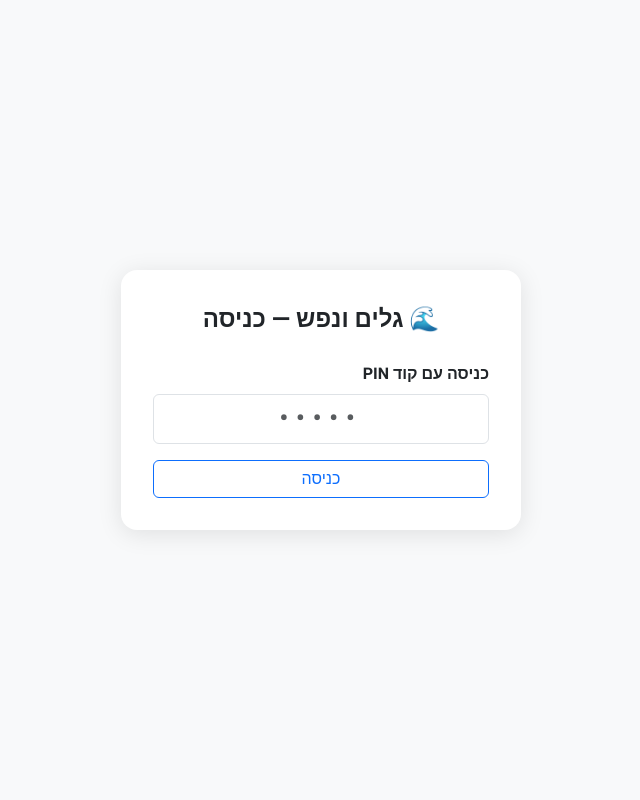
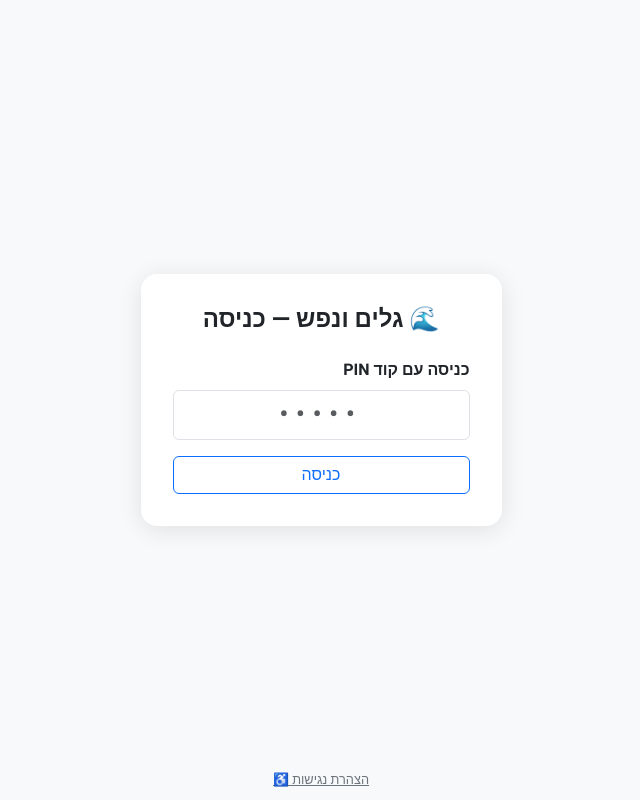
Before and after one commit to kobysheftel/watsu-voucher, a FastAPI app: page /auth/login in a window 1280 px wide. Shown: the whole page, without its empty margins (319-959 px from the left). Run offline with FastAPI, Linux system fonts and the light colour scheme.

Commit message:
Accessibility improvements to base + login (recovered from production)
Skip-link, semantic <main>, :focus-visible outline, aria-live regions,
<h1>, contrast fixes, removed user-scalable=no. Edits were made directly
on the production server and were not under version control.

Note: footer links to /nagishut but that route/page does not exist yet.

Co-Authored-By: Claude Opus 4.8 (1M context) <noreply@anthropic.com>

```diff
--- a/templates/login.html
+++ b/templates/login.html
@@ -2,7 +2,7 @@
 <html lang="he" dir="rtl">
 <head>
   <meta charset="UTF-8"/>
-  <meta name="viewport" content="width=device-width, initial-scale=1.0, user-scalable=no"/>
+  <meta name="viewport" content="width=device-width, initial-scale=1.0"/>
   <meta name="theme-color" content="#2a7f8e"/>
   <title>כניסה — גלים ונפש</title>
 
@@ -47,7 +47,7 @@
       display: flex;
       align-items: center;
       margin: 1.5rem 0;
-      color: #999;
+      color: #666;
       font-size: 0.85rem;
     }
     .divider::before, .divider::after {
@@ -63,20 +63,34 @@
       letter-spacing: 0.5rem;
       font-weight: 700;
     }
+
+    /* Accessibility: focus indicators */
+    :focus-visible {
+      outline: 3px solid #ffab00;
+      outline-offset: 2px;
+    }
+    .visually-hidden {
+      position: absolute; width: 1px; height: 1px;
+      padding: 0; margin: -1px; overflow: hidden;
+      clip: rect(0,0,0,0); border: 0;
+    }
   </style>
 </head>
 <body>
 
-<div class="login-card">
-  <div class="login-title">🌊 גלים ונפש — כניסה</div>
+<main>
+<div class="login-card" role="region" aria-label="כניסה למערכת">
+  <h1 class="login-title"><span role="img" aria-label="גל">🌊</span> גלים ונפש — כניסה</h1>
 
   <!-- Error messages -->
+  <div aria-live="assertive">
   {% if error == "pin" %}
   <div class="alert alert-danger alert-dismissible fade show" role="alert">
     קוד PIN שגוי
     <button type="button" class="btn-close" data-bs-dismiss="alert"></button>
   </div>
   {% endif %}
+  </div>
 
   <!-- Biometric login button (only if credentials registered) -->
   {% if has_biometric %}
@@ -84,26 +98,34 @@
     🔒 כניסה ביומטרית
   </button>
 
-  <div id="biometricStatus" class="text-center mt-2 text-muted" style="display:none;"></div>
+  <div id="biometricStatus" class="text-center mt-2 text-muted" role="status" aria-live="polite" style="display:none;"></div>
 
   <div class="divider">או</div>
   {% endif %}
 
   <!-- PIN fallback -->
   <form method="post" action="/auth/login/pin">
-    <label class="form-label fw-bold">כניסה עם קוד PIN</label>
+    <label for="pin-input" class="form-label fw-bold">כניסה עם קוד PIN</label>
     <input type="password"
            name="pin"
+           id="pin-input"
            class="form-control pin-input mb-3"
            inputmode="numeric"
            pattern="[0-9]{4,6}"
            maxlength="6"
            placeholder="•••••"
+           aria-describedby="pin-hint"
            autocomplete="current-password"
            required/>
+    <span id="pin-hint" class="visually-hidden">הזינו קוד PIN בן 4 עד 6 ספרות</span>
     <button type="submit" class="btn btn-outline-primary w-100">כניסה</button>
   </form>
 </div>
+</main>
+
+<footer class="text-center" style="position:fixed;bottom:10px;width:100%;font-size:0.8rem">
+  <a href="/nagishut" style="color:#6c757d;text-decoration:underline">הצהרת נגישות ♿</a>
+</footer>
 
 <!-- Bootstrap JS -->
 <script src="https://cdn.jsdelivr.net/npm/bootstrap@5.3.2/dist/js/bootstrap.bundle.min.js"></script>
```
Also changed, not shown: templates/base.html (+11 -4 lines).
